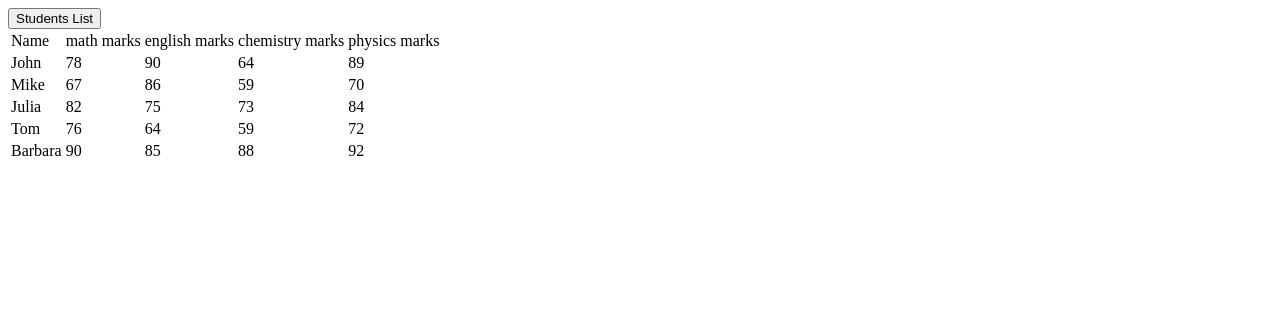
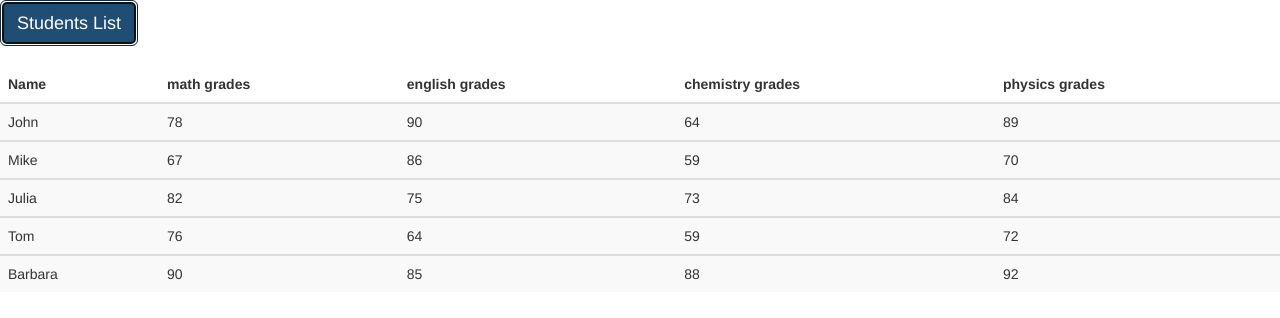
Before and after one commit to zuuzaa29/studentsList, a plain HTML site: page index.html in a window 1280 px wide. Both pictures are taken after a click on the button "Students List". Drawn offline with nearby package versions, Linux system fonts and the light colour scheme.

Commit message:
updated page appearance, bootstrap added

```diff
--- a/index.html
+++ b/index.html
@@ -2,13 +2,19 @@
 <html lang="en">
 <head>
     <meta charset="UTF-8">
+    <meta name="viewport" content="width=device-width, initial-scale=1">
     <title>Students list</title>
     <script src="libs/jquery.js"></script>
     <script src="scripts/students.js"></script>
+    <link rel="stylesheet" href="https://maxcdn.bootstrapcdn.com/bootstrap/3.4.1/css/bootstrap.min.css">
 </head>
 <body>
-    <button id="buildStudentsList">Students List</button>
-    <table id="studentsTable"></table>
-
+    <button id="buildStudentsList" class="btn btn-primary btn-lg active">Students List</button>
+    <br><br>
+    <div class="table-responsive">
+    <table id="studentsTable" class="table table-striped"></table>
+    </div>
+    <script src="https://ajax.googleapis.com/ajax/libs/jquery/3.6.3/jquery.min.js"></script>
+    <script src="https://maxcdn.bootstrapcdn.com/bootstrap/3.4.1/js/bootstrap.min.js"></script>
 </body>
 </html>
--- a/scripts/students.js
+++ b/scripts/students.js
@@ -1,10 +1,10 @@
 $(document).ready(function(){   //make a function available after the document is loaded
     $("#buildStudentsList").click(function(){
         $.getJSON("data/students.json", function(data){
-            $("#studentsTable").append("<tr>"+"<td>"+"Name"+"</td>"+"<td>"+"math marks"+"</td>"+"<td>"+"english marks"+"</td>"+"<td>"+"chemistry marks"+"</td>"+"<td>"+"physics marks"+"</td>"+"</tr>");
+            $("#studentsTable").append("<thead>"+"<tr>"+"<th>"+"Name"+"</th>"+"<th>"+"math grades"+"</th>"+"<th>"+"english grades"+"</th>"+"<th>"+"chemistry grades"+"</th>"+"<th>"+"physics grades"+"</th>"+"</tr>"+"</thead>");
             console.log(data);
                 $.each(data.result, function(i,students){
-                    $("#studentsTable").append("<tr>"+"<td>"+students.name+"</td>"+"<td>"+students.marks.math+"</td>"+"<td>"+students.marks.english+"</td>"+"<td>"+students.marks.chemistry+"</td>"+"<td>"+students.marks.physics+"</td>"+"</tr>");
+                    $("#studentsTable").append("<tbody>"+"<tr>"+"<td>"+students.name+"</td>"+"<td>"+students.marks.math+"</td>"+"<td>"+students.marks.english+"</td>"+"<td>"+students.marks.chemistry+"</td>"+"<td>"+students.marks.physics+"</td>"+"</tr>"+"</tbody>");
                 });
     });
 
```
